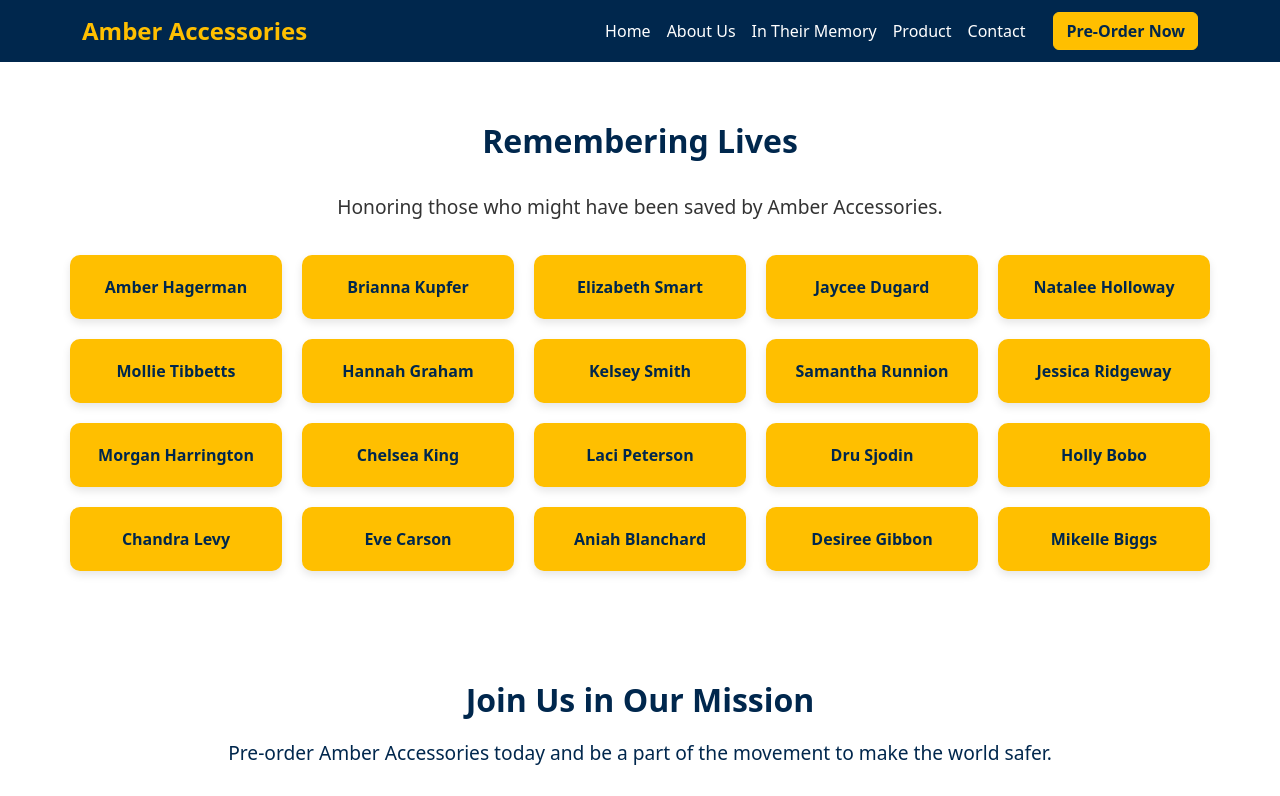
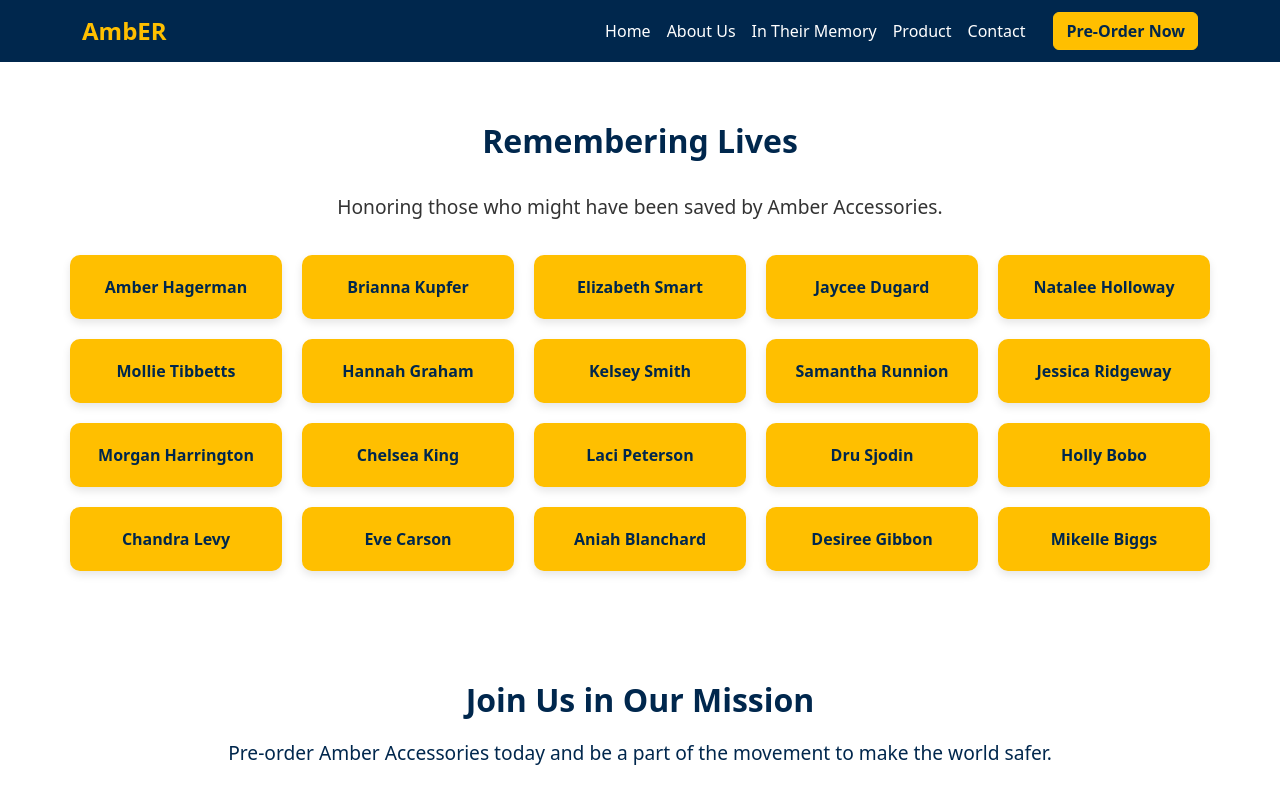
Before and after one commit to Flystar1-tech/amber, a React (Create React App) app: page /individuals in a window 1280 px wide. Shown: the top 796 px of the page. Built offline with nearby package versions, Linux system fonts and the light colour scheme.

Commit message:
Change of name

```diff
--- a/src/components/individuals.js
+++ b/src/components/individuals.js
@@ -40,7 +40,7 @@ const InteractiveGrid = () => {
             href="#"
             style={{ color: "#FFBF00", fontWeight: "bold", fontSize: "1.5rem" }}
           >
-            Amber Accessories
+            AmbER
           </Navbar.Brand>
           <Navbar.Toggle aria-controls="basic-navbar-nav" />
           <Navbar.Collapse id="basic-navbar-nav">
--- a/src/components/product.js
+++ b/src/components/product.js
@@ -54,7 +54,7 @@ const Product = () => {
             href="#"
             style={{ color: "#FFBF00", fontWeight: "bold", fontSize: "1.5rem" }}
           >
-            Amber Accessories
+            AmbER
           </Navbar.Brand>
           <Navbar.Toggle aria-controls="basic-navbar-nav" />
           <Navbar.Collapse id="basic-navbar-nav">
```
